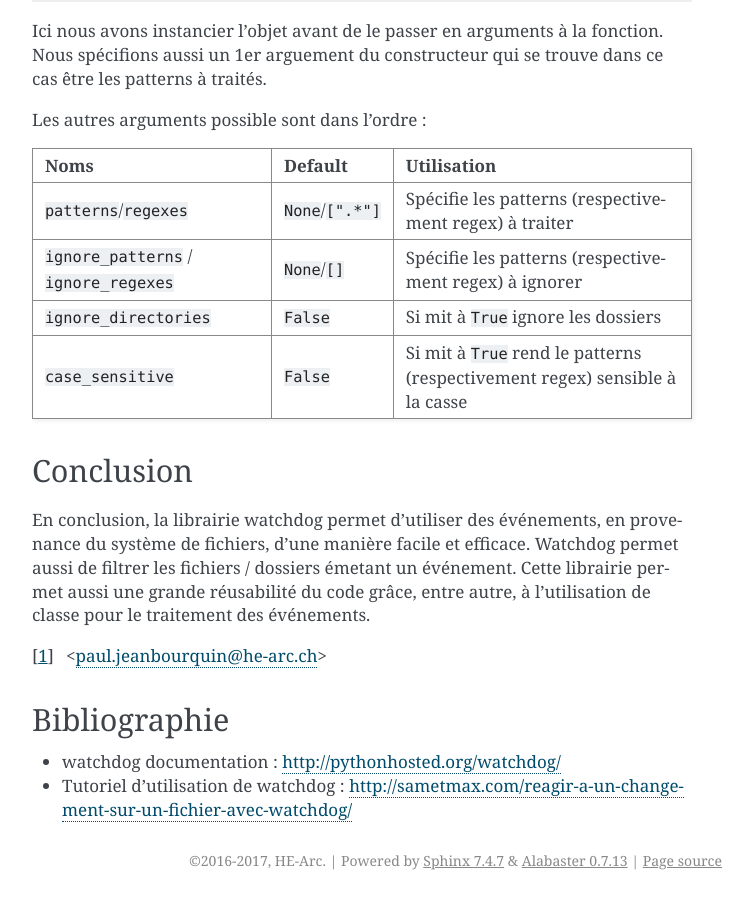
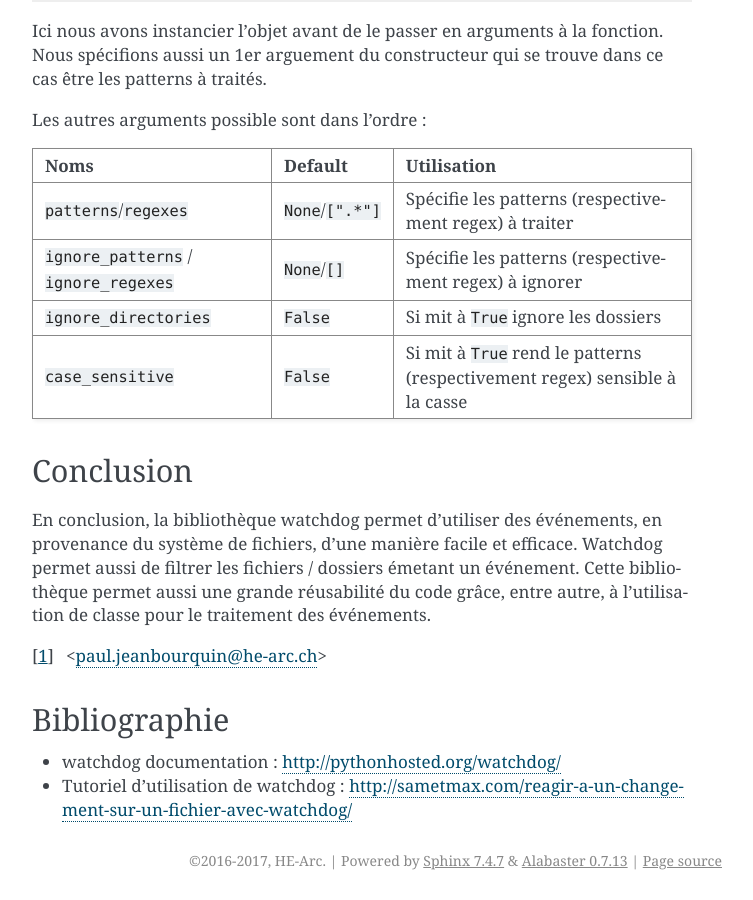
Before and after one commit to HE-Arc/livre-python, a Sphinx documentation site: the page built from source/watchdog/index.rst, in a window 1280 px wide and 900 px high, scrolled down 3045 px. Shown: the whole window, without its empty margins (388-1141 px from the left). Built offline with Sphinx 7.4.7, drawn with Linux system fonts in a browser that asks for light colours.

Commit message:
Correction 4

```diff
--- a/source/watchdog/index.rst
+++ b/source/watchdog/index.rst
@@ -161,15 +161,12 @@ Noms                                      Default               Utilisation
 ``case_sensitive``                        ``False``             Si mit à ``True`` rend le patterns (respectivement regex) sensible à la casse
 ========================================  ====================  ================================================================================
 
-
-
 Conclusion
 ----------
 
-En conclusion, la librairie watchdog permet d'utiliser des événements, en provenance du système de fichiers, d'une manière facile et efficace.
+En conclusion, la bibliothèque watchdog permet d'utiliser des événements, en provenance du système de fichiers, d'une manière facile et efficace.
 Watchdog permet aussi de filtrer les fichiers / dossiers émetant un événement.
-Cette librairie permet aussi une grande réusabilité du code grâce, entre autre, à l'utilisation de classe pour le traitement des événements.
-
+Cette bibliothèque permet aussi une grande réusabilité du code grâce, entre autre, à l'utilisation de classe pour le traitement des événements.
 
 .. [#pj] <paul.jeanbourquin@he-arc.ch>
 
```
